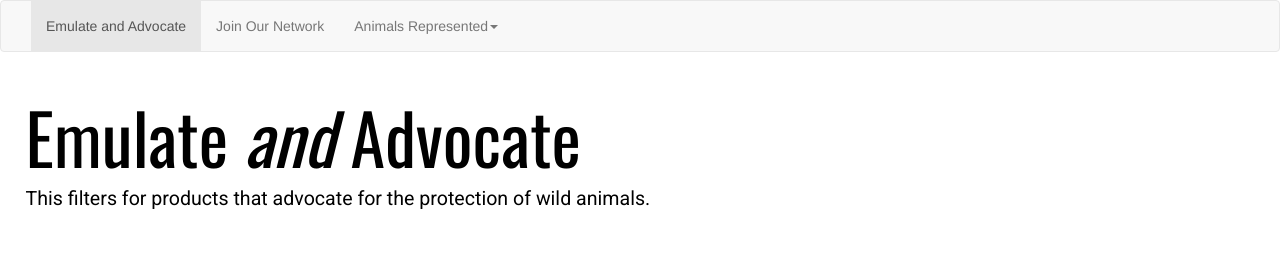
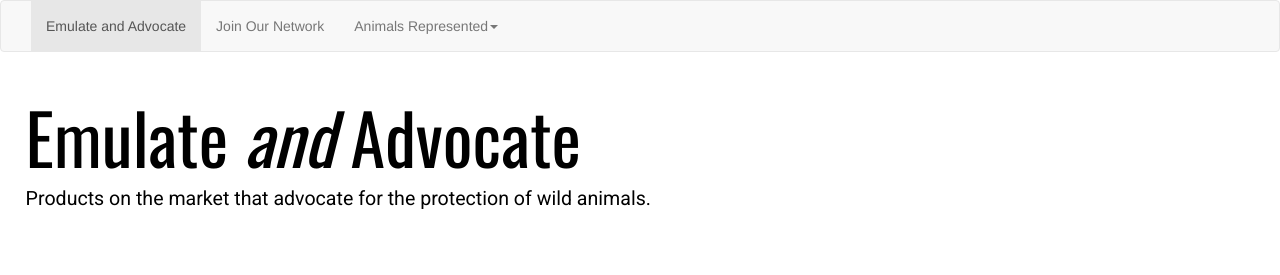
Before and after one commit to SarahDHealey/advocate-and-emulate, a website: page public/index.html in a window 1280 px wide. Shown: the top 275 px of the page. Drawn offline with nearby package versions, Linux system fonts and the light colour scheme.

Commit message:
improved subheading

```diff
--- a/public/index.html
+++ b/public/index.html
@@ -55,7 +55,7 @@
           <div class="container-fluid" id="jumboText">
               <h1>Emulate <em>and</em> Advocate</h1>
               <p>
-              This filters for products that advocate for the protection of wild animals.
+              Products on the market that advocate for the protection of wild animals.
               </p>
           </div>
         <!-- </div> -->
```
